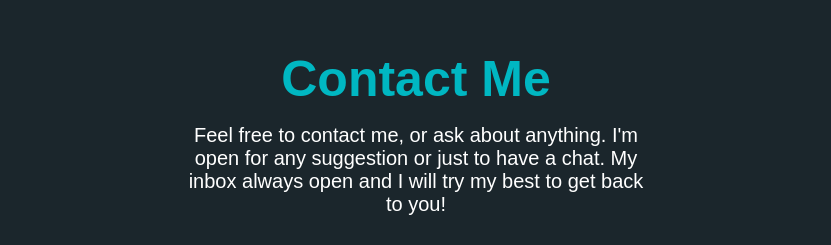
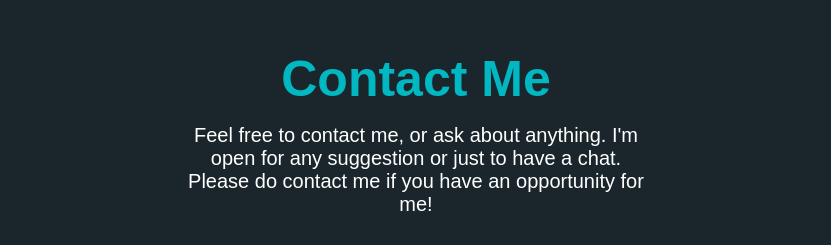
Before and after one commit to Dennis19283/Dennis.github.io, a plain HTML site: page index.html in a window 1280 px wide. Shown: the part 2547-2792 px from the top of the page, without its empty margins (224-1055 px from the left). Drawn offline with Linux system fonts and the light colour scheme; a web font is replaced by a local one.

Commit message:
Update index.html

```diff
--- a/index.html
+++ b/index.html
@@ -101,7 +101,7 @@
         <div class="contact" id="contact-information">
             <div class="contact-section">
                 <h1>Contact Me</h1>
-                <p>Feel free to contact me, or ask about anything. I'm open for any suggestion or just to have a chat. My inbox always open and I will try my best to get back to you!</p>
+                <p>Feel free to contact me, or ask about anything. I'm open for any suggestion or just to have a chat. Please do contact me if you have an opportunity for me!</p>
                 <div class="contact-details">
                     <a href="mailto:denn171709@gmail.com" target="_blank">
                         <div>
```
